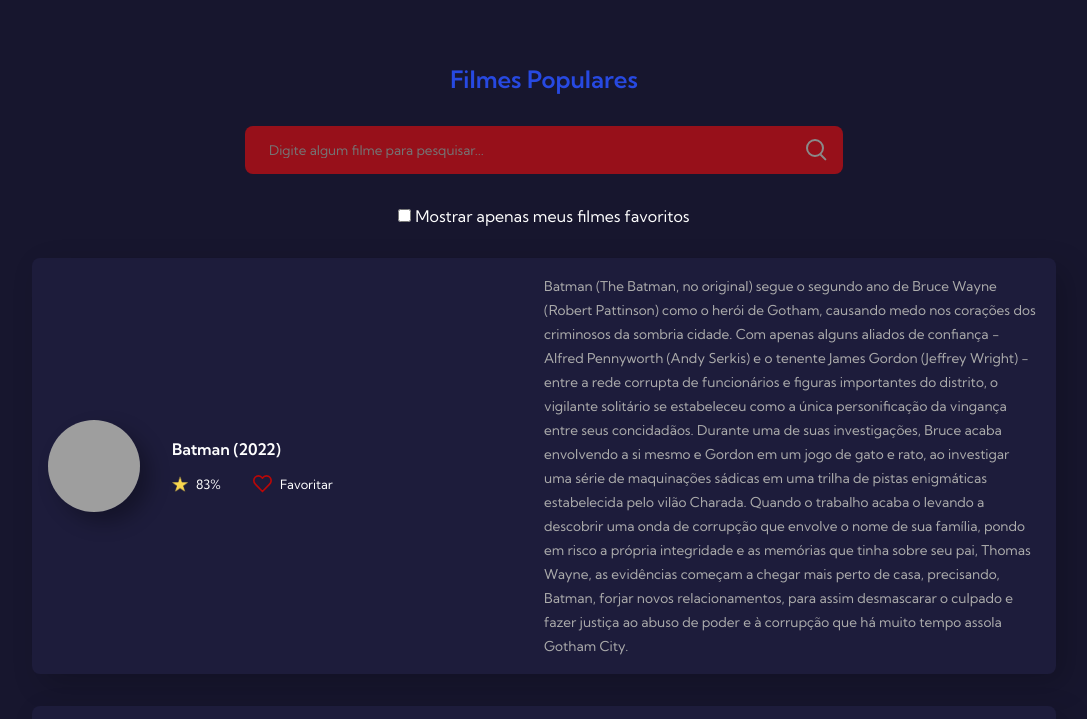
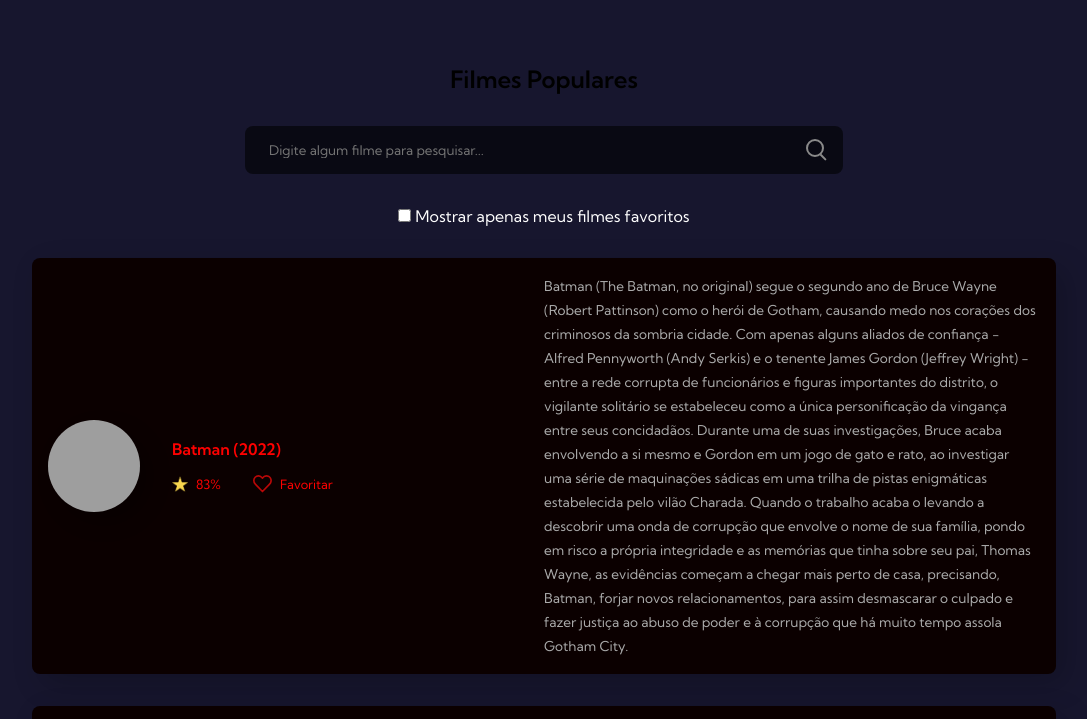
Before and after one commit to UdielOliveira/UdielOliveira.github.io, a plain HTML site: page index.html in a window 1280 px wide. Shown: the top 719 px of the page, without its empty margins (96-1183 px from the left). Drawn offline with Linux system fonts and the light colour scheme; grey boxes are pictures that could not be loaded.

Commit message:
mudando o estilo

```diff
--- a/style.css
+++ b/style.css
@@ -24,13 +24,13 @@ main {
 }
 
 h2 {
-  color: rgb(39, 73, 225);
+  color: rgb(0, 0, 0);
   text-align: center;
   margin: 2rem 0;
 }
 
 .input-container {
-  background-color: rgba(239, 12, 12, 0.596);
+  background-color: rgba(0, 0, 0, 0.596);
   width: 50%;
   margin: 0 auto;
   margin-bottom: 2rem;
@@ -60,12 +60,12 @@ h2 {
 }
 
 .movie {
-  color: #FFF;
+  color: #ff0000;
   display: flex;
   align-items: center;
   justify-content: space-between;
   gap: 2rem;
-  background: #1D1C3B;
+  background: #0b0000;
   border-radius: 0.5rem;
   padding: 1rem;
   margin: 0 auto;
```
